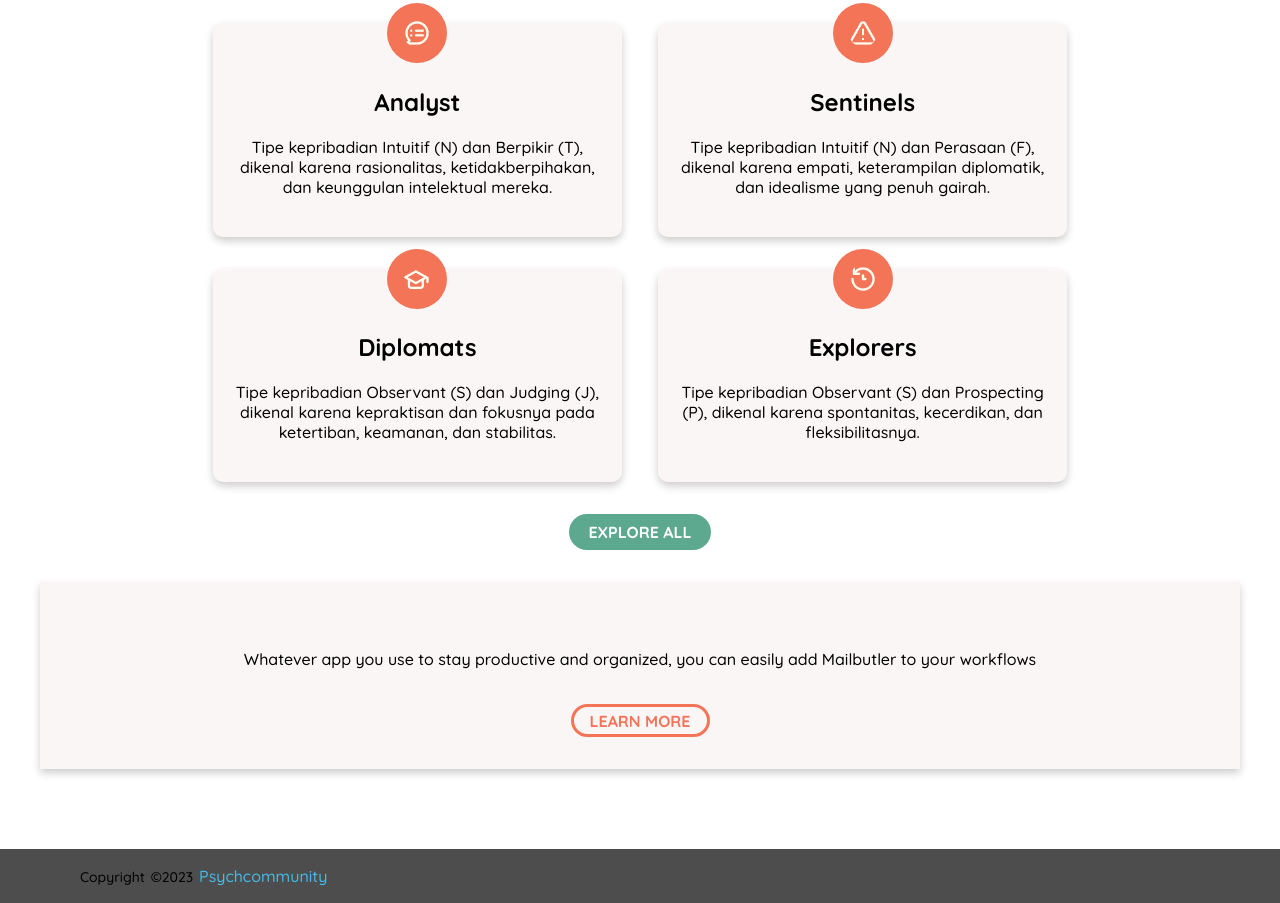
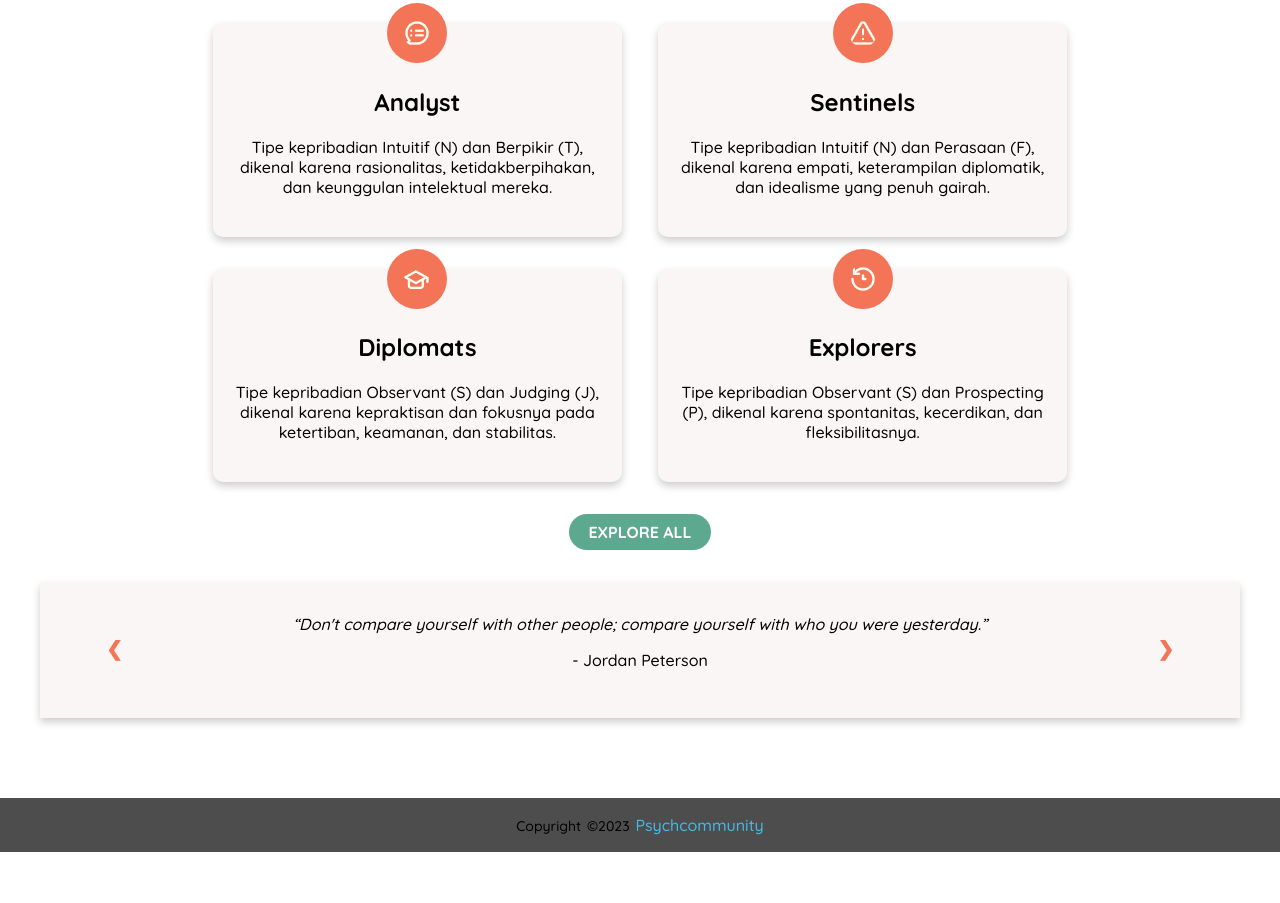
Before and after one commit to annisasyafiqah/Psych, a plain HTML site: page index.html in a window 1280 px wide. Shown: the part 1461-2364 px from the top of the page. After the commit the page ends 2313 px from the top, so only its background shows below. Drawn offline with Linux system fonts and the light colour scheme.

Commit message:
add javascript

```diff
--- a/css/app.css
+++ b/css/app.css
@@ -243,6 +243,12 @@ header.navbar-container {
     transition: all .15s ease-in;
   }
 
+  main .container .section article button:hover {
+    border: 3px solid #5DA98F;
+    color: #5DA98F;
+    background-color: transparent;
+  }
+
   main .container .section article img {
     margin: 0 auto;
     width: 100%;
@@ -286,46 +292,63 @@ header.navbar-container {
     cursor: pointer;
     transition: all .15s ease-in;
   }
+  #new button:hover {
+    border: 3px solid #5DA98F;
+    color: #5DA98F;
+    background-color: transparent;
+  }
 
-  .quotes{
+  .myPages{
     background-color: #FAF6F5;
     /* margin: auto; */
     box-shadow: 0 4px 8px 0 rgba(0, 0, 0, 0.2);
     align-content: center;
     text-align: center;
     padding: 2rem 1rem;
+    position: relative;
 
   }
-
-  .quotes blockquote {
-    align-items: center;
-    margin-block-start: 1rem;
-    padding: .2rem 1rem;
+  .quote {
+    display: none;
     text-align: center;
-
-  }
-  .quotes button {
-    border-radius: 20px;
-    padding: .2rem 1rem;
-    text-transform: uppercase;
-    font-weight: 700;
-    font-size: 1rem;
-    font-family: 'Quicksand', sans-serif;
-    border: 3px solid #F47458;
-    color: #F47458;
-    background-color: transparent;
+    margin: auto;
     align-items: center;
   }
+
+  .next {
+    right: 50px;
+  }
+  .previous {
+    left: 50px;
+  }
+  .previous, .next {
+    position: absolute;
+    top: 50%;
+    margin-top: -30px;
+    padding: 16px;
+    color: #F47458;
+    font-weight: bold;
+    font-size: 20px;
+    border-radius: 0 3px 3px 0;
+    user-select: none;
+    cursor: pointer;
+  }
+
+  .previous:hover, .next:hover {
+    background-color: rgba(0,0,0,0.8);
+    color: white;
+  }
+
+  .quote q {font-style: italic;}
 
   footer {
     margin-block-start: 5rem;
     background-color: #4d4d4d;
     padding: .2rem 5rem;
-    /* flex-wrap: nowrap; */
   }
 
   footer p {
-    float: left;
+    text-align: center;
     font-size: 14px;
     word-spacing: 2px;
     text-transform: capitalize;
@@ -347,10 +370,6 @@ header.navbar-container {
   header.navbar-container .nav-list ul {
     flex-wrap: wrap;
     column-gap: .5rem;
-  }
-
-  main {
-    /* padding: 1rem 3rem; */
   }
 
   main .content {
@@ -375,7 +394,6 @@ header.navbar-container {
     display: block;
     align-items: center;
     margin: auto;
-
   }
 
   main .container .card {
@@ -393,10 +411,23 @@ header.navbar-container {
 
   }
 
+  main .container .section article {
+    padding: 2rem 5rem;
+    column-count: 1;
+
+  }
+
+
+  main .container .section article img {
+    max-width: 400px;
+    margin-top: 20px;
+
+  }
   #new .card{
     column-count: 1;
     display: block;
     align-items: center;
     margin: auto;
+    margin-top: 30px;
   }
  }
--- a/index.html
+++ b/index.html
@@ -138,18 +138,57 @@
           <button>Explore All</button>
         </article>
 
-        <div class="quotes">
-          <blockquote>
-            <p>Whatever app you use to stay productive and organized, you can easily add Mailbutler to your workflows</p>
-          </blockquote>
-          <button>Learn More</button>
+        <div class="myPages">
+          <div class="quote">
+              <q>Don't compare yourself with other people; compare yourself with who you were yesterday.</q>
+              <p class="writer">- Jordan Peterson </p>
+          </div>
+          <div class="quote">
+            <q>The curious paradox is that when I accept myself just as I am, then I can change.</q>
+            <p class="writer">- Carl Rogers </p>
+          </div>
+          <div class="quote">
+            <q>If you change the way you look at things, the things you look at change.</q>
+            <p class="writer">- Wayne Dyer</p>
+          </div>
+          <a class="previous" onclick="plusSlides(-1)">❮</a>
+          <a class="next" onclick="plusSlides(1)">❯</a>
         </div>
       </div> <!--Container-->
 
+    </main>
+    <script>
+      var slideIndex = 1;
+      showSlides(slideIndex);
 
-    </main>
+      function plusSlides(n) {
+        showSlides(slideIndex += n);
+      }
+
+      function currentSlide(n) {
+        showSlides(slideIndex = n);
+      }
+
+      function showSlides(n) {
+        var i;
+        var slides = document.getElementsByClassName("quote");
+        if (n > slides.length) {
+          slideIndex = 1
+        }
+        if (n < 1) {
+          slideIndex = slides.length
+        }
+        for (i = 0; i < slides.length; i++) {
+            slides[i].style.display = "none";
+        }
+        slides[slideIndex-1].style.display = "block";
+      }
+    </script>
+
   </body>
+
   <footer>
-    <p>copyright &copy;2023 <a href=”#”>psychcommunity</a>  </p>
+    <p>copyright &copy;2023 <a href=”#”>psychcommunity</a> </p>
   </footer>
+
 </html>
```
